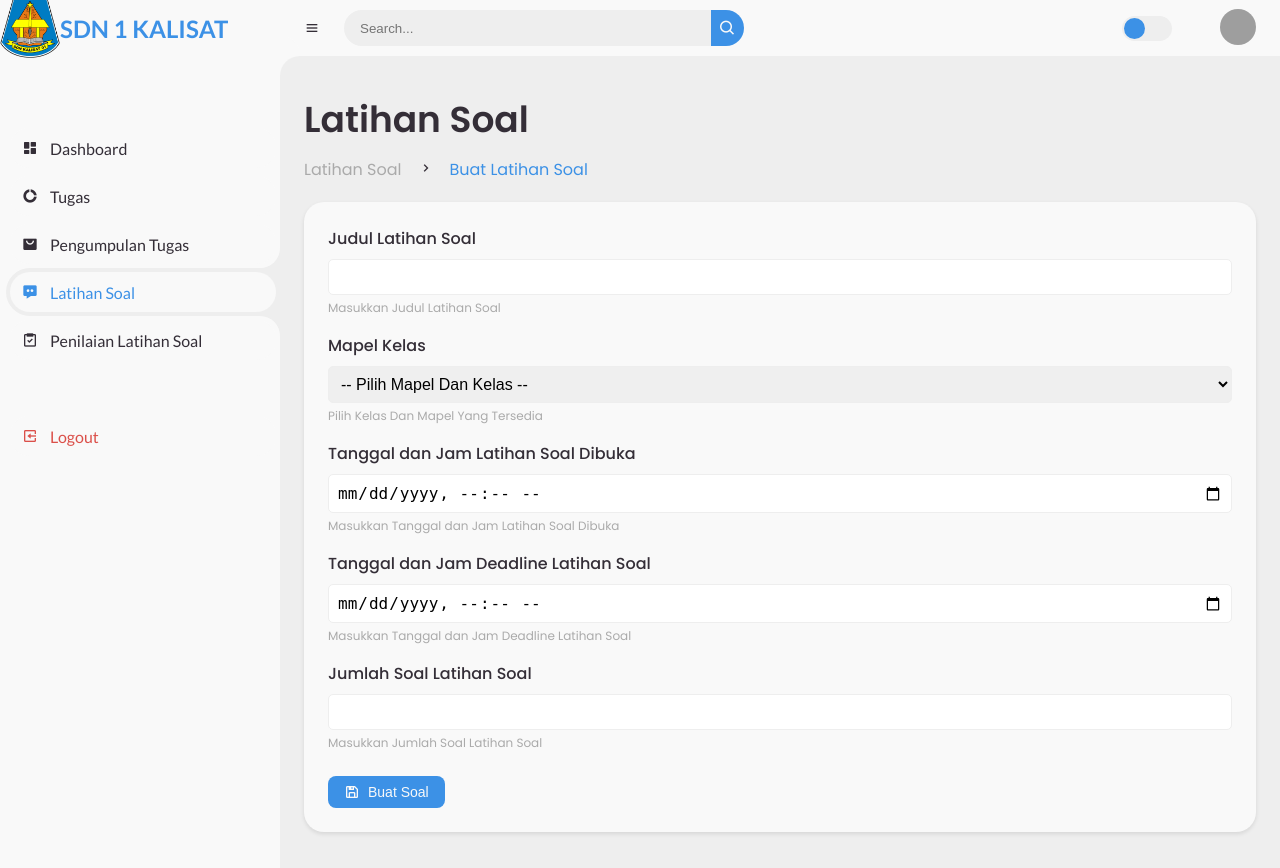
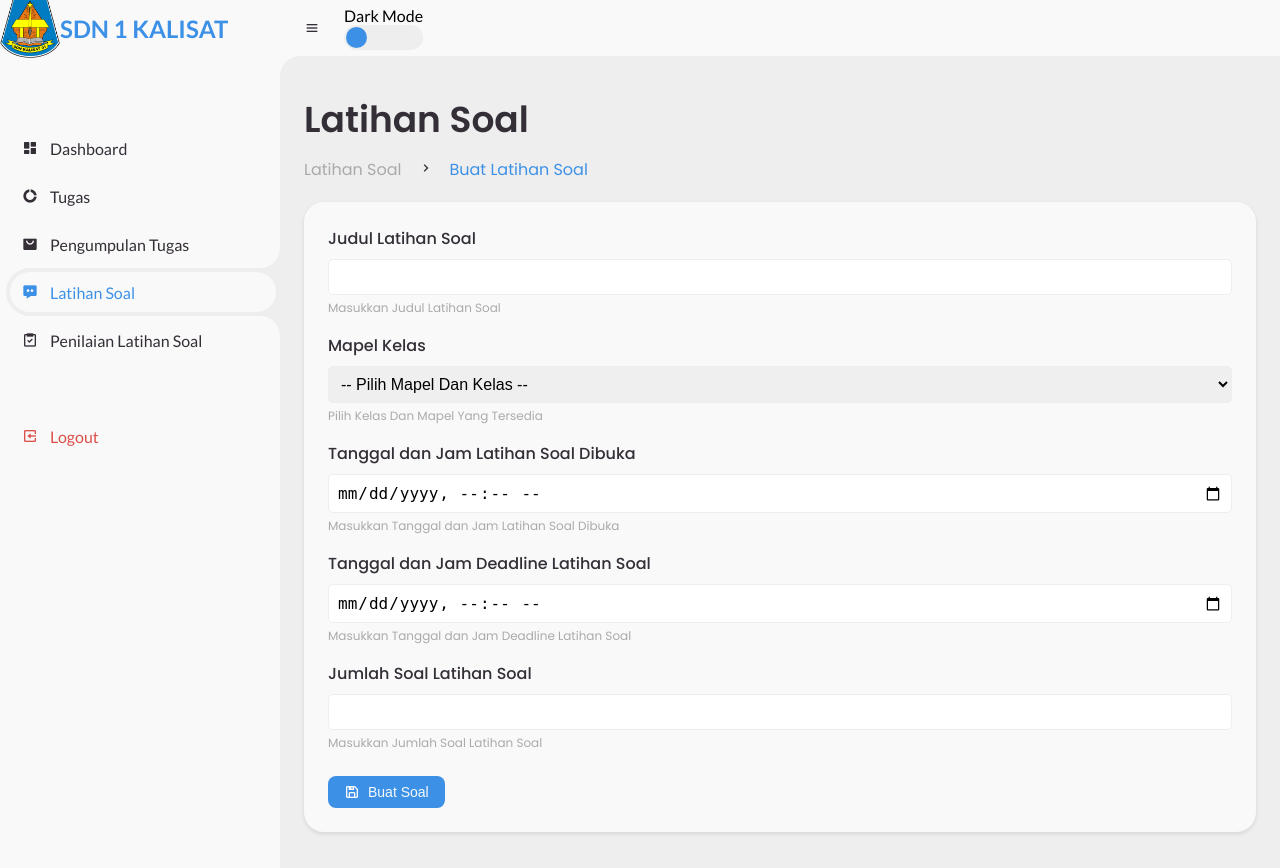
Before and after one commit to Fodly18/hosting_dah, a PHP site: page /kelas_b/views/guru/latihan-soal/create.php in a window 1280 px wide. Run offline with PHP 8.4, Linux system fonts and the light colour scheme; the template is opened without the code that fills it, so the values that code supplies are empty; grey boxes are pictures that could not be loaded.

Commit message:
fix nav, fix search guru

```diff
--- a/views/guru/latihan-soal/create.php
+++ b/views/guru/latihan-soal/create.php
@@ -175,20 +175,14 @@
     <section id="content">
         <!-- NAVBAR -->
         <nav>
-            <i class='bx bx-menu'></i>
-            <form action="#">
-                <div class="form-input">
-                    <input type="search" placeholder="Search...">
-                    <button type="submit" class="search-btn"><i class='bx bx-search'></i></button>
-                </div>
-            </form>
-            <input type="checkbox" id="switch-mode" hidden>
-            <label for="switch-mode" class="switch-mode"></label>
-            <a href="#" class="profile">
-                <a href="/settings" class="profile">
-                    <img src="img/people.png">
-                </a>
-        </nav>
+			<i class='bx bx-menu'></i>
+			<!-- mode malam -->
+			<div class="dark-mode-switch">
+				<p>Dark Mode</p>
+				<input type="checkbox" id="switch-mode" hidden>
+				<label for="switch-mode" class="switch-mode"></label>
+			</div>
+		</nav>
         <!-- NAVBAR -->
         <main>
             <div class="head-title">
--- a/views/guru/latihan-soal/index.php
+++ b/views/guru/latihan-soal/index.php
@@ -96,7 +96,7 @@
 			</div>
 			<div class="search-bar-container">
 				<i class="bx bx-search"></i>
-				<input type="text" id="search-input" placeholder="Cari judul...">
+				<input type="text" id="search-input" placeholder="Cari Judul Latihan Soal...">
 				<button type="button" id="search-button">Search</button>
 			</div>
 			<div class="table-container">
--- a/views/guru/pengumpulan-tugas/index.php
+++ b/views/guru/pengumpulan-tugas/index.php
@@ -140,7 +140,7 @@
 			</div>
 			<div class="search-bar-container">
 				<i class="bx bx-search"></i>
-				<input type="text" id="search-input" placeholder="Cari judul...">
+				<input type="text" id="search-input" placeholder="Cari Nama Siswa...">
 				<button type="button" id="search-button">Search</button>
 			</div>
 			<div class="table-container">
--- a/views/guru/penilaian/index.php
+++ b/views/guru/penilaian/index.php
@@ -141,7 +141,7 @@
 			</div>
 			<div class="search-bar-container">
 				<i class="bx bx-search"></i>
-				<input type="text" id="search-input" placeholder="Cari judul...">
+				<input type="text" id="search-input" placeholder="Cari Nama Siswa...">
 				<button type="button" id="search-button">Search</button>
 			</div>
 			<div class="table-container">
--- a/views/guru/tugas/create.php
+++ b/views/guru/tugas/create.php
@@ -51,7 +51,7 @@
         <ul class="side-menu">
             <li>
                 <a href="/kelas_b/team_1/logout-guru" class="logout">
-                    <i class='bx bx-exit bx-flip-horizontal' ></i>
+                    <i class='bx bx-exit bx-flip-horizontal'></i>
                     <span class="text">Logout</span>
                 </a>
             </li>
@@ -134,7 +134,7 @@
 
                     <div class="form-group">
                         <label for="tgl-tugas">Tanggal dan Jam Tugas Dibuat</label>
-                        <input type="datetime-local" class="form-control" id="tgl-tugas" name="tgl_tugas" required >
+                        <input type="datetime-local" class="form-control" id="tgl-tugas" name="tgl_tugas" required>
                         <div class="form-hint">Masukkan Tanggal dan Jam Tugas Dibuat</div>
                         <?php if (isset($errors['tanggal_tugas'])): ?>
                             <?php foreach ($errors['tanggal_tugas'] as $error): ?>
--- a/views/guru/tugas/index.php
+++ b/views/guru/tugas/index.php
@@ -94,7 +94,7 @@
 
 			<div class="search-bar-container">
 				<i class="bx bx-search"></i>
-				<input type="text" id="search-input" placeholder="Cari judul...">
+				<input type="text" id="search-input" placeholder="Cari Judul Tugas...">
 				<button type="button" id="search-button">Search</button>
 			</div>
 
--- a/views/guru/tugas/update.php
+++ b/views/guru/tugas/update.php
@@ -1,5 +1,6 @@
 <!DOCTYPE html>
 <html lang="en">
+
 <head>
     <meta charset="UTF-8">
     <meta name="viewport" content="width=device-width, initial-scale=1.0">
@@ -7,6 +8,7 @@
     <link rel="stylesheet" href="/kelas_b/team_1/assets/css/dashboardberita.css">
     <title>Dashboard - Guru Page</title>
 </head>
+
 <body>
     <!-- SIDEBAR -->
     <section id="sidebar">
@@ -33,7 +35,7 @@
                     <span class="text">Pengumpulan Tugas</span>
                 </a>
             </li>
-            <li >
+            <li>
                 <a href="/kelas_b/team_1/latihan-soal">
                     <i class='bx bxs-message-dots'></i>
                     <span class="text">Latihan Soal</span>
@@ -49,7 +51,7 @@
         <ul class="side-menu">
             <li>
                 <a href="/kelas_b/team_1/logout-guru" class="logout">
-                    <i class='bx bx-exit bx-flip-horizontal' ></i>
+                    <i class='bx bx-exit bx-flip-horizontal'></i>
                     <span class="text">Logout</span>
                 </a>
             </li>
```
Also changed, not shown: views/guru/latihan-soal/update.php (+8 -10 lines), views/guru/pengumpulan-tugas/penilaian.php (+8 -14 lines). Lines whose indentation alone changed are shown as unchanged.
